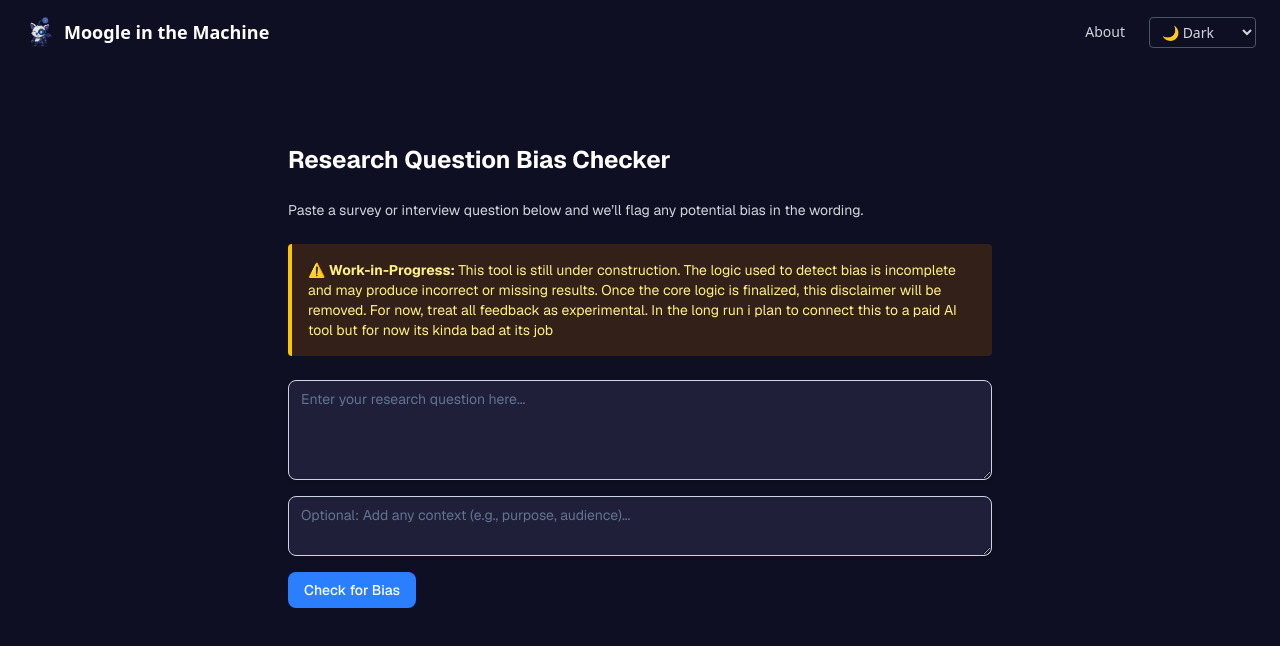
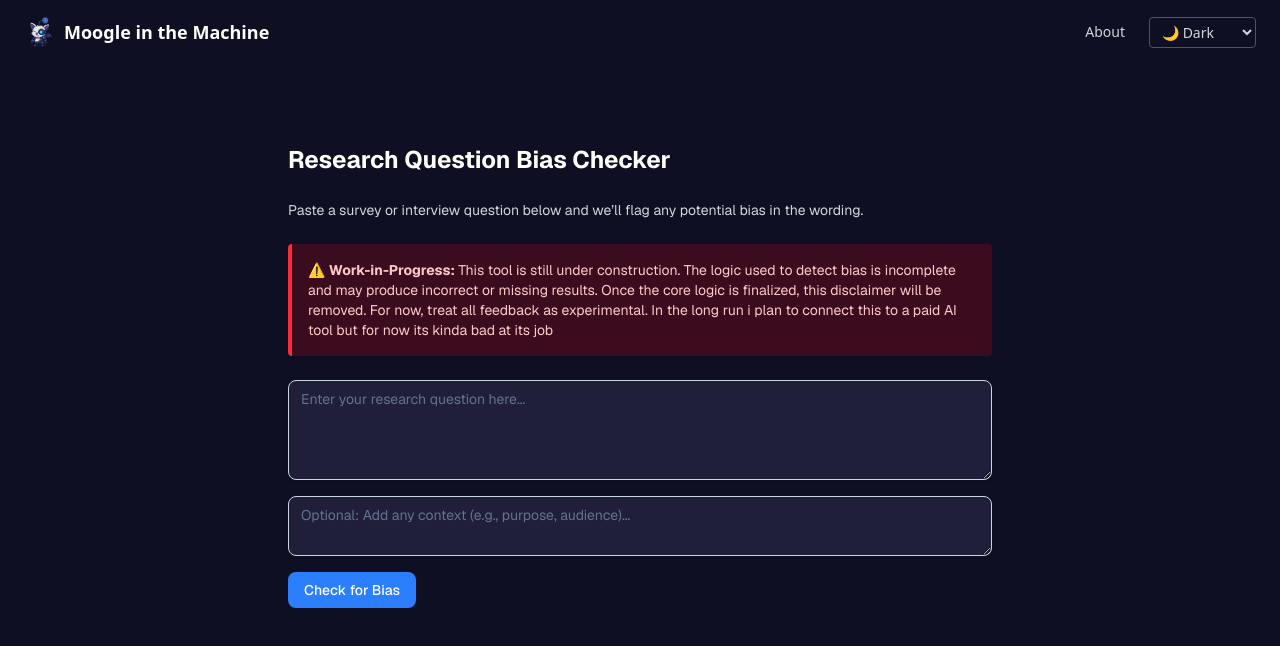
Before and after one commit to MoogleInTheMachine/sample-size-tool, a Next.js app: page /apps/bias-checker in a window 1280 px wide. Shown: the top 646 px of the page. Built offline with nearby package versions, Linux system fonts and the light colour scheme.

Commit message:
Convert warning banner to red

```diff
--- a/src/app/apps/bias-checker/page.tsx
+++ b/src/app/apps/bias-checker/page.tsx
@@ -51,7 +51,7 @@ export default function BiasCheckerPage() {
         Paste a survey or interview question below and we’ll flag any potential bias in the wording.
       </p>
 
-      <div className="border-l-4 border-yellow-400 bg-yellow-100 dark:bg-yellow-800/30 text-yellow-900 dark:text-yellow-200 p-4 rounded text-sm">
+      <div className="border-l-4 border-red-500 bg-red-100 dark:bg-red-800/30 text-red-900 dark:text-red-200 p-4 rounded text-sm">
         <strong>⚠️ Work-in-Progress:</strong> This tool is still under construction. The logic used to detect bias is incomplete and may produce incorrect or missing results. Once the core logic is finalized, this disclaimer will be removed. For now, treat all feedback as experimental. In the long run i plan to connect this to a paid AI tool but for now its kinda bad at its job
       </div>
 
```
